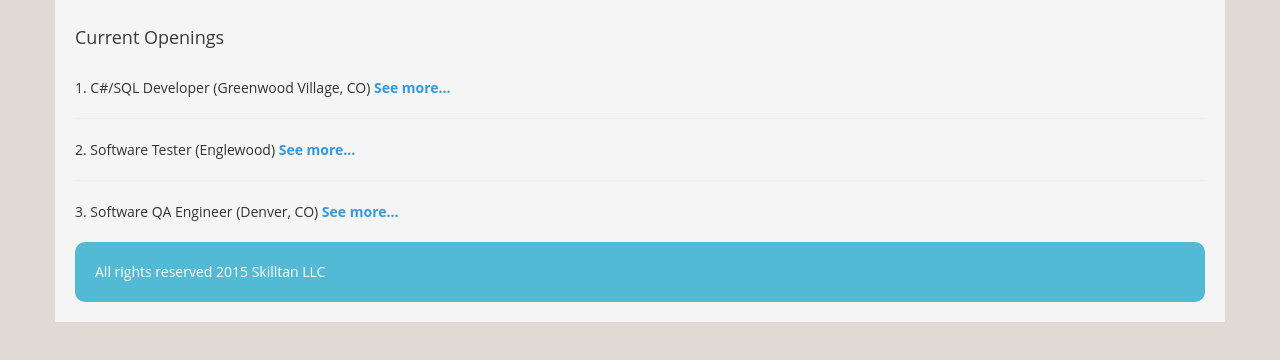
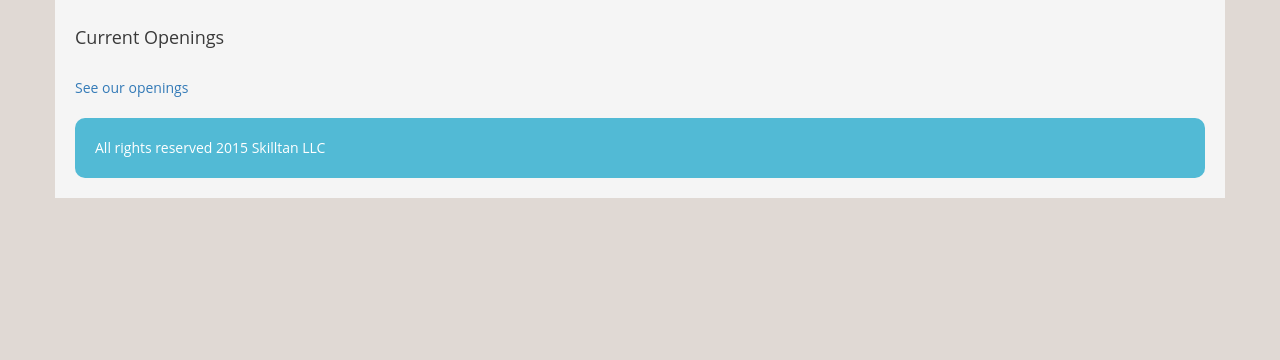
Before and after one commit to vikramsinghal/a1skilltechnologies, a plain HTML site: page jobs.html in a window 1280 px wide. Shown: the part 74-434 px from the top of the page. Drawn offline with nearby package versions, Linux system fonts and the light colour scheme.

Commit message:
Added WP

```diff
--- a/jobs.html
+++ b/jobs.html
@@ -36,7 +36,8 @@
 <div class="openings">
   <h4>Current Openings</h4>
   <br>
-    <div onClick="openClose('a1')" style="cursor:hand; cursor:pointer">
+  <a href="http://skilltan.com/jobs/">See our openings</a>
+    <!-- <div onClick="openClose('a1')" style="cursor:hand; cursor:pointer">
       1. C#/SQL Developer (Greenwood Village, CO)<b> See more...</b>
       <div id="a1" class="texter">
         <h4>Skills and requirements</h4>
@@ -59,12 +60,12 @@
       <div id="a2" class="texter">
         <h4>Skills and requirements</h4>
           <ol type="1">
-            <!-- <p>We are looking for capable developers with any level of experience from entry-level to senior developers. We'd like you to have some familiarity with the technologies in our stack so that you can be effective as soon as possible.</p>
+            <p>We are looking for capable developers with any level of experience from entry-level to senior developers. We'd like you to have some familiarity with the technologies in our stack so that you can be effective as soon as possible.</p>
             <li>Strong knowledge in C# and SQL.</li>
             <li>Would be a bonus to know WPF, ASP.NET, AngularJS, or JavaScript (but not a requirement).</li>
             <li>Degree in Computer Science or related field, or equivalent in work experience.</li>
             <li>Familiarity with object-oriented programming.</li>
-            <li>Strong problem solving skills.</li> -->
+            <li>Strong problem solving skills.</li>
           </ol>
         <p>If interested email your resume at <a href="mailto:resume@skilltan.com">resume@skilltan.com</a></p>
       </div>
@@ -77,16 +78,16 @@
       <div id="a3" class="texter">
         <h4>Skills and requirements</h4>
           <ol type="1">
-            <!-- <p>We are looking for capable developers with any level of experience from entry-level to senior developers. We'd like you to have some familiarity with the technologies in our stack so that you can be effective as soon as possible.</p>
+            <p>We are looking for capable developers with any level of experience from entry-level to senior developers. We'd like you to have some familiarity with the technologies in our stack so that you can be effective as soon as possible.</p>
             <li>Strong knowledge in C# and SQL.</li>
             <li>Would be a bonus to know WPF, ASP.NET, AngularJS, or JavaScript (but not a requirement).</li>
             <li>Degree in Computer Science or related field, or equivalent in work experience.</li>
             <li>Familiarity with object-oriented programming.</li>
-            <li>Strong problem solving skills.</li> -->
+            <li>Strong problem solving skills.</li>
             </ol>
       <p>If interested email your resume at <a href="mailto:resume@skilltan.com">resume@skilltan.com</a></p>
     </div>
-  </div>
+  </div> -->
 </div>
 
     <div class="col-md-12 footer">
```
